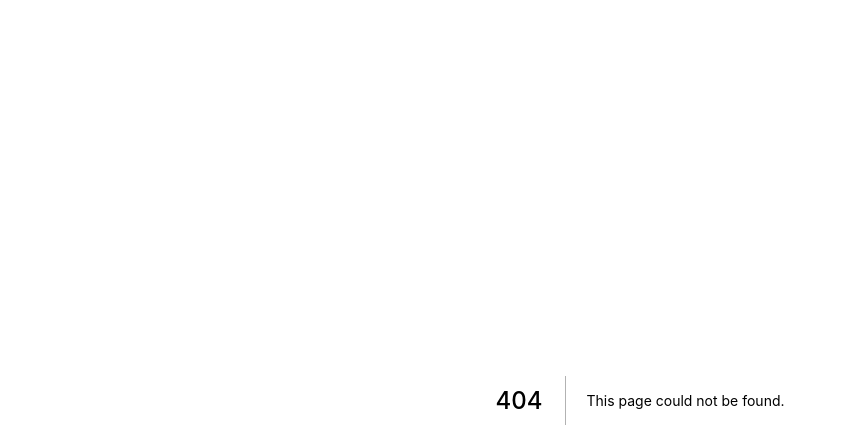
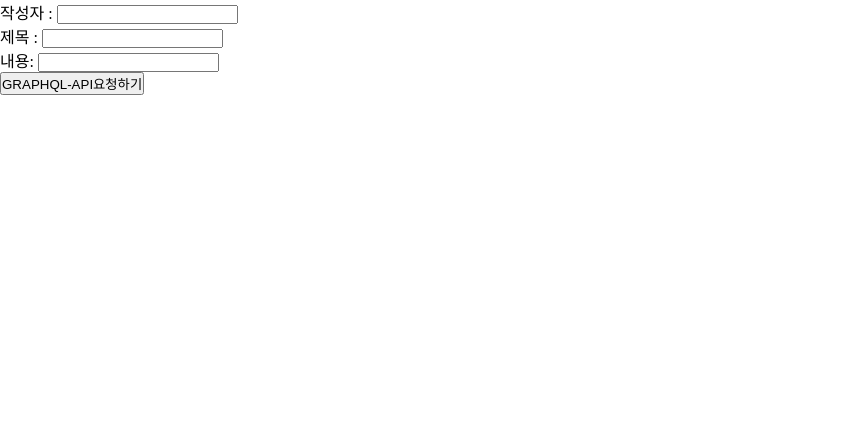
Before and after one commit to ju-ju2/precamp_quiz, a Next.js app: page /04-2 in a window 1280 px wide. Before the commit this address had no page. Shown: the top 448 px of the page, without its empty margins (0-847 px from the left). Built offline with nearby package versions, Linux system fonts and the light colour scheme.

Commit message:
graphql-api와 useMutation을  통해 데이터 전송시키기

```diff
--- /dev/null
+++ b/pages/04-2/index.js
@@ -0,0 +1,54 @@
+import { gql, useMutation } from "@apollo/client";
+import { useState } from "react";
+
+const CREATE_BOARD = gql`
+  mutation typeSetting($writer: String, $title: String, $contents: String) {
+    createBoard(writer: $writer, title: $title, contents: $contents) {
+      _id
+      number
+      message
+    }
+  }
+`;
+
+export default function GetGraphqlAPI() {
+  const [writer, setWriter] = useState("");
+  const [title, setTitle] = useState("");
+  const [contents, setContents] = useState("");
+
+  const [startCreateBoard] = useMutation(CREATE_BOARD);
+
+  const onClickMakeContents = async () => {
+    const result = await startCreateBoard({
+      variables: {
+        writer: writer,
+        title: title,
+        contents: contents,
+      },
+    });
+
+    alert(result.data.createBoard.message);
+  };
+
+  const onChangeWriter = (event) => {
+    setWriter(event.target.value);
+  };
+  const onChangeTitle = (event) => {
+    setTitle(event.target.value);
+  };
+  const onChangeContents = (event) => {
+    setContents(event.target.value);
+  };
+
+  return (
+    <>
+      작성자 : <input type="text" onChange={onChangeWriter}></input>
+      <br />
+      제목 : <input type="text" onChange={onChangeTitle}></input>
+      <br />
+      내용: <input type="text" onChange={onChangeContents}></input>
+      <br />
+      <button onClick={onClickMakeContents}>GRAPHQL-API요청하기</button>
+    </>
+  );
+}
--- a/pages/_app.js
+++ b/pages/_app.js
@@ -1,6 +1,21 @@
 // import '@/styles/globals.css'
 import "../styles/myglobal.css";
 
+// export default function App({ Component, pageProps }) {
+//   return <Component {...pageProps} />;
+// }
+
+import { ApolloClient, ApolloProvider, InMemoryCache } from "@apollo/client";
+
 export default function App({ Component, pageProps }) {
-  return <Component {...pageProps} />;
+  const client = new ApolloClient({
+    uri: "http://practice.codebootcamp.co.kr/graphql",
+    cache: new InMemoryCache(),
+  });
+
+  return (
+    <ApolloProvider client={client}>
+      <Component {...pageProps} />
+    </ApolloProvider>
+  );
 }
```
